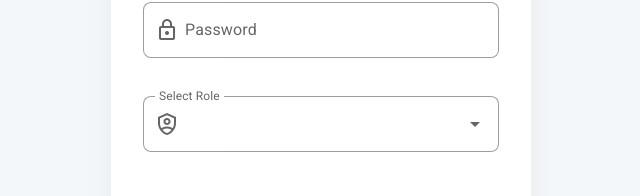
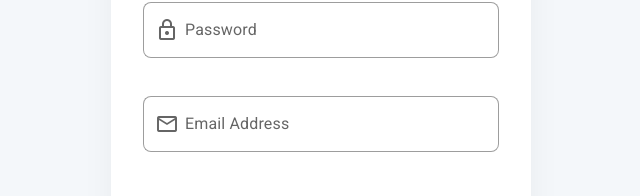
Before and after one commit to Deepaks31/my-vue-app, a Vue app: page /signup in a window 1280 px wide. Shown: the part 371-567 px from the top of the page, without its empty margins (319-959 px from the left). Built offline with nearby package versions, Linux system fonts and the light colour scheme.

Commit message:
removed role selection

```diff
--- a/src/views/Signup.vue
+++ b/src/views/Signup.vue
@@ -34,16 +34,15 @@
             bg-color="white"
           ></v-text-field>
 
-          <v-select
-            v-model="user.role"
-            :items="['Admin', 'Employee']"
-            label="Select Role"
+          <v-text-field
+            v-model="user.email"
+            label="Email Address"
+            prepend-inner-icon="mdi-email-outline"
             variant="outlined"
-            prepend-inner-icon="mdi-shield-account-outline"
-            required
+            type="email"
             class="mb-6 interactive-input"
             bg-color="white"
-          ></v-select>
+          ></v-text-field>
 
           <v-btn
             type="submit"
@@ -79,11 +78,11 @@ const loading = ref(false);
 const user = ref({
   username: '',
   password: '',
-  role: ''
+  email: ''
 });
 
 const handleSignup = async () => {
-  if (!user.value.username || !user.value.password || !user.value.role) return;
+  if (!user.value.username || !user.value.password || !user.value.email) return;
   loading.value = true;
   try {
     const response = await api.post('/Auth/register', user.value);
```
